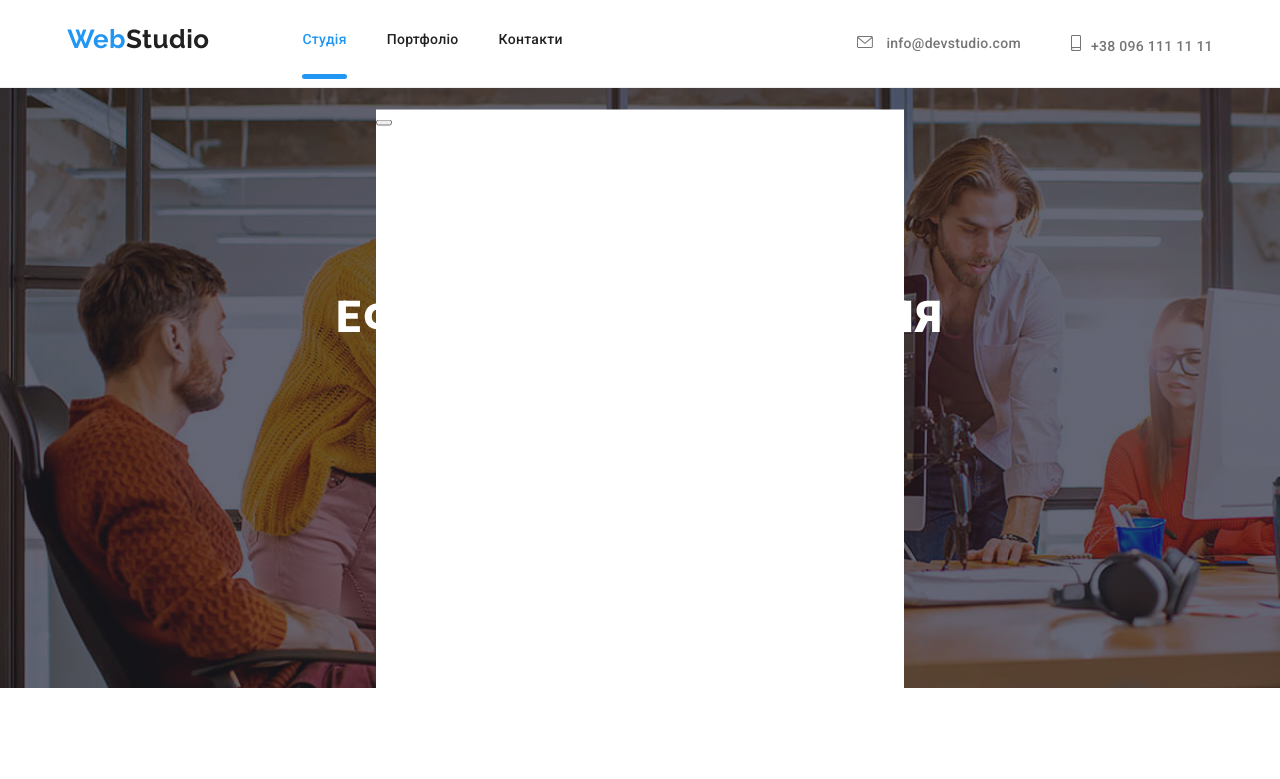
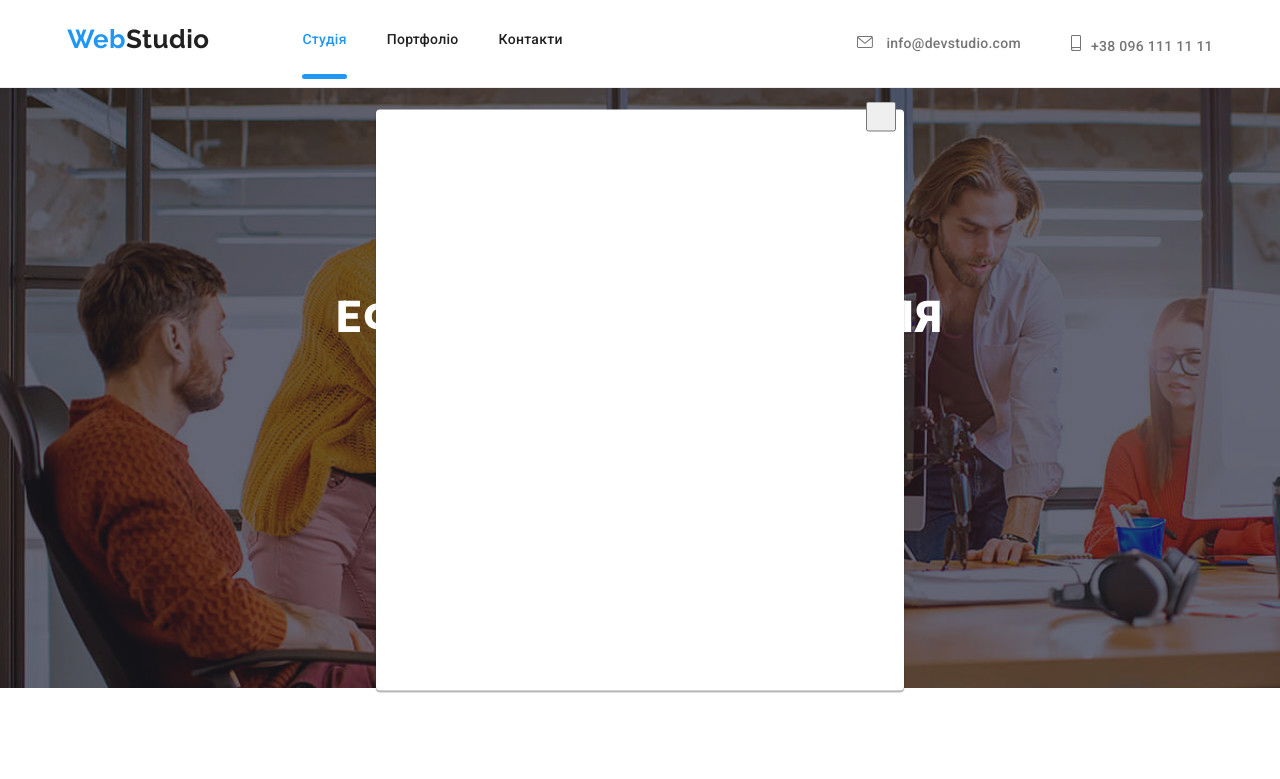
Before and after one commit to shushkevych-yurii/goit-markup-hw-05, a plain HTML site: page index.html in a window 1280 px wide. Both pictures are taken after a click on the button "Замовити послугу". Shown: the top 779 px of the page. Drawn offline with nearby package versions, Linux system fonts and the light colour scheme.

Commit message:
Правка 4

```diff
--- a/css/styles.css
+++ b/css/styles.css
@@ -721,6 +721,7 @@ a{
 .backdrop.is-hidden{
     opacity: 0;
     pointer-events: none;
+    visibility: hidden;
 }
 
  .modal{
@@ -730,9 +731,30 @@ a{
     transform: translate(-50%, -50%);
 
     background-color: #fff;
+    box-shadow: 0px 1px 3px rgba(0, 0, 0, 0.12), 0px 1px 1px rgba(0, 0, 0, 0.14), 0px 2px 1px rgba(0, 0, 0, 0.2);
+    border-radius: 4px;
 
     height: 581px;
     width: 528px;
+
+
+ }
+ .close-btn {
+    position: relative;
+    width: 30px;
+    height: 30px;
+
+    top: -8px;
+    right: -490px;
+
+    padding: 0;
+    cursor: pointer;
+ }
+
+ .close-svg {
+
+    border-radius: 50%;
+    border-color: var(--primary-text-color);
  }
 
   .img-box {
--- a/index.html
+++ b/index.html
@@ -50,7 +50,7 @@
     </div></section>
     <!-- Модальне вікно -->
     <div data-modal class="backdrop is-hidden">
-      <div class="modal"><button data-modal-close type="button" class="close-btn"></button> </div>
+      <div class="modal"><button data-modal-close type="button" class="close-btn"><svg class="close-svg" widht="30" height="30"><use href="./images/icons/icons.svg#icon-close"></button></div>
     </div>
    <!-- Основна частина  -->
 
@@ -339,7 +339,7 @@
           <use href=""></use>
         </svg>
       </a></li>
-      <li class="clients-items"><a href="./images/icons/icons.svg#icon-brand-4" class="clients-link">
+      <li class="clients-items"><a href="../images/icons/icons.svg#icon-brand-4" class="clients-link">
         <svg class="clients-icons" width="106" height="60">
           <use href=""></use>
         </svg>
```
